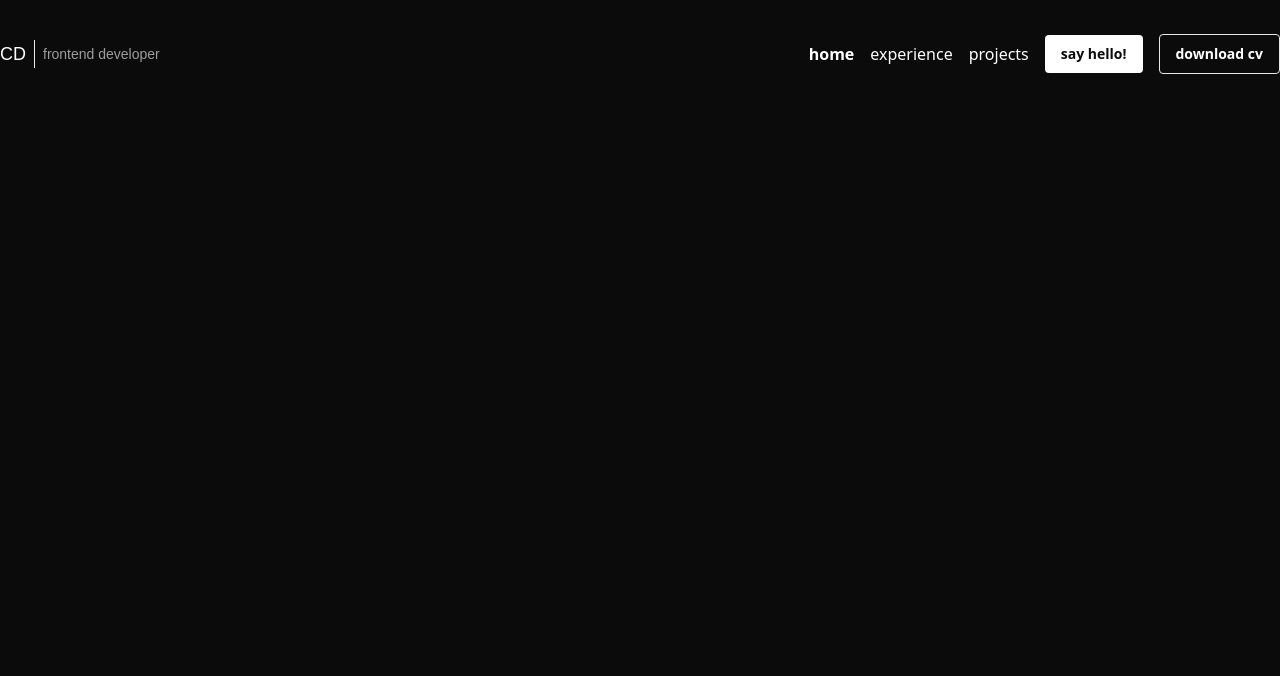
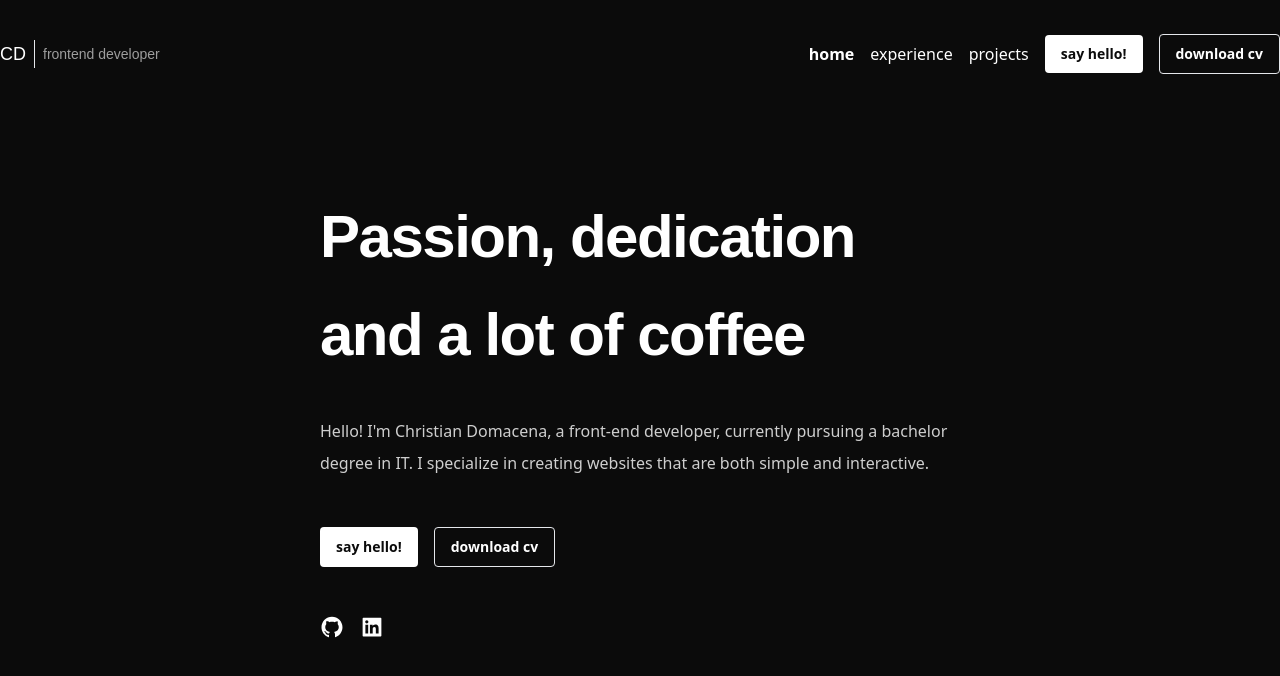
Before and after one commit to cjdomacena/my-portfolio, a React (Create React App) app: page / in a window 1280 px wide. Shown: the top 676 px of the page. Built offline with nearby package versions, Linux system fonts and the light colour scheme; the HTML template or start-up script is replaced by a standard one.

Commit message:
feat: :sparkles: Added homepage

```diff
--- a/package.json
+++ b/package.json
@@ -12,6 +12,7 @@
     "@types/react-dom": "^18.0.2",
     "react": "^18.0.0",
     "react-dom": "^18.0.0",
+    "react-icons": "^4.3.1",
     "react-router-dom": "^6.3.0",
     "react-scripts": "5.0.1",
     "typescript": "^4.6.3",
--- a/src/App.tsx
+++ b/src/App.tsx
@@ -1,12 +1,16 @@
 import React from 'react';
-import {BrowserRouter} from 'react-router-dom'
+import { BrowserRouter, Route, Routes } from 'react-router-dom';
 import Navbar from './components/Navbar';
+import Home from './pages/Home';
 
 function App() {
   return (
     <BrowserRouter>
       <div className="App">
         <Navbar />
+        <Routes>
+          <Route path="/" element={<Home />} />
+        </Routes>
       </div>
     </BrowserRouter>
   );
--- /dev/null
+++ b/src/pages/Home.tsx
@@ -0,0 +1,42 @@
+import React from 'react'
+import Button from '../components/Button';
+import {AiFillGithub, AiFillLinkedin} from 'react-icons/ai'
+
+type Props = {}
+
+const Home = (props: Props) => {
+  return (
+    <main className=" container my-24 mx-auto text-white">
+      <section className="max-w-2xl mx-auto p-4">
+        <h1 className="text-6xl font-heading leading-relaxed tracking-tight font-bold">
+          {' '}
+          Passion, dedication and a lot of coffee
+        </h1>
+        <p className="font-medium leading-loose text-white/80 mt-8">
+          Hello! I'm Christian Domacena, a front-end developer, currently pursuing a bachelor degree
+          in IT. I specialize in creating websites that are both simple and interactive.
+        </p>
+        <div className="flex gap-4 mt-12">
+          <Button type="default" text="say hello!" />
+          <Button type="outline" text="download cv" />
+        </div>
+        <div className="flex gap-4 mt-12 text-white">
+          <a
+            href="https://github.com/cjdomacena"
+            className="hover:text-white/60 transition-colors"
+            rel="noopener noreferrer">
+            <AiFillGithub className="w-6 h-6" />
+          </a>
+          <a
+            href="https://www.linkedin.com/in/christian-domacena-4548231b8/"
+            className="hover:text-white/60 transition-colors"
+            rel="noopener noreferrer">
+            <AiFillLinkedin className="w-6 h-6" />
+          </a>
+        </div>
+      </section>
+    </main>
+  );
+}
+
+export default Home
```
Also changed, not shown: 1 other file (tests, documents, lock files or other folders).
